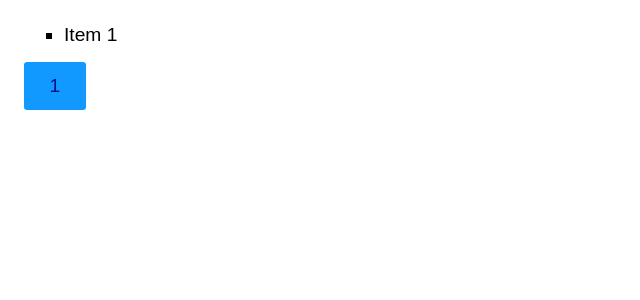
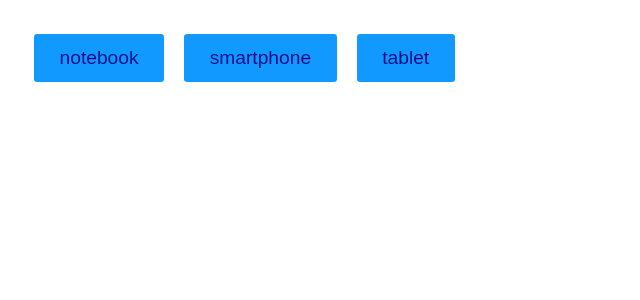
Before and after one commit to matheushnt/react-playground, a React (Vite) app: page / in a window 1280 px wide. Shown: the top 300 px of the page, without its empty margins (0-640 px from the left). Built offline with nearby package versions, Linux system fonts and the light colour scheme.

Commit message:
useState 3

```diff
--- a/src/App.jsx
+++ b/src/App.jsx
@@ -1,23 +1,29 @@
 import React, { useState } from 'react';
+import Button from './Button';
+import Produto from './Produto';
 
 const App = () => {
-  const [contar, setContar] = useState(1);
-  const [itens, SetItens] = useState(['Item 1']);
+  const [dados, setDados] = useState(null);
+  const [loading, setLoading] = useState(null);
 
-  function handleClick() {
-    setContar(contar + 1);
-    SetItens([...itens, `Item ${contar + 1}`]);
+  async function handleClick({ target }) {
+    setLoading(true);
+    const response = await fetch(`https://ranekapi.origamid.dev/json/api/produto/${target.textContent}`);
+    const json = await response.json();
+    setDados(json);
+    setLoading(false);
   }
 
   return (
-    <div>
-      <ul>
-        {itens.map((item) => (
-          <li key={item}>{item}</li>
-        ))}
-      </ul>
-      <button onClick={handleClick}>{contar}</button>
-    </div>
+    <>
+      <div>
+        <Button handleClick={handleClick} texto="notebook" />
+        <Button handleClick={handleClick} texto="smartphone" />
+        <Button handleClick={handleClick} texto="tablet" />
+      </div>
+      {loading && <p>Carregando...</p>}
+      {!loading && dados && <Produto dados={dados} />}
+    </>
   );
 };
 
--- /dev/null
+++ b/src/Button.jsx
@@ -0,0 +1,11 @@
+import React from 'react';
+
+const Button = ({ texto, handleClick }) => {
+  return (
+    <button onClick={handleClick} style={{ margin: '10px' }}>
+      {texto}
+    </button>
+  );
+};
+
+export default Button;
--- /dev/null
+++ b/src/Produto.jsx
@@ -0,0 +1,13 @@
+import React from 'react';
+
+const Produto = ({ dados }) => {
+  return (
+    <div>
+      <h1>{dados.nome}</h1>
+      <p>R$ {dados.preco}</p>
+      <img src={dados.fotos[0].src} alt={dados.fotos[0].title} />
+    </div>
+  );
+};
+
+export default Produto;
```
